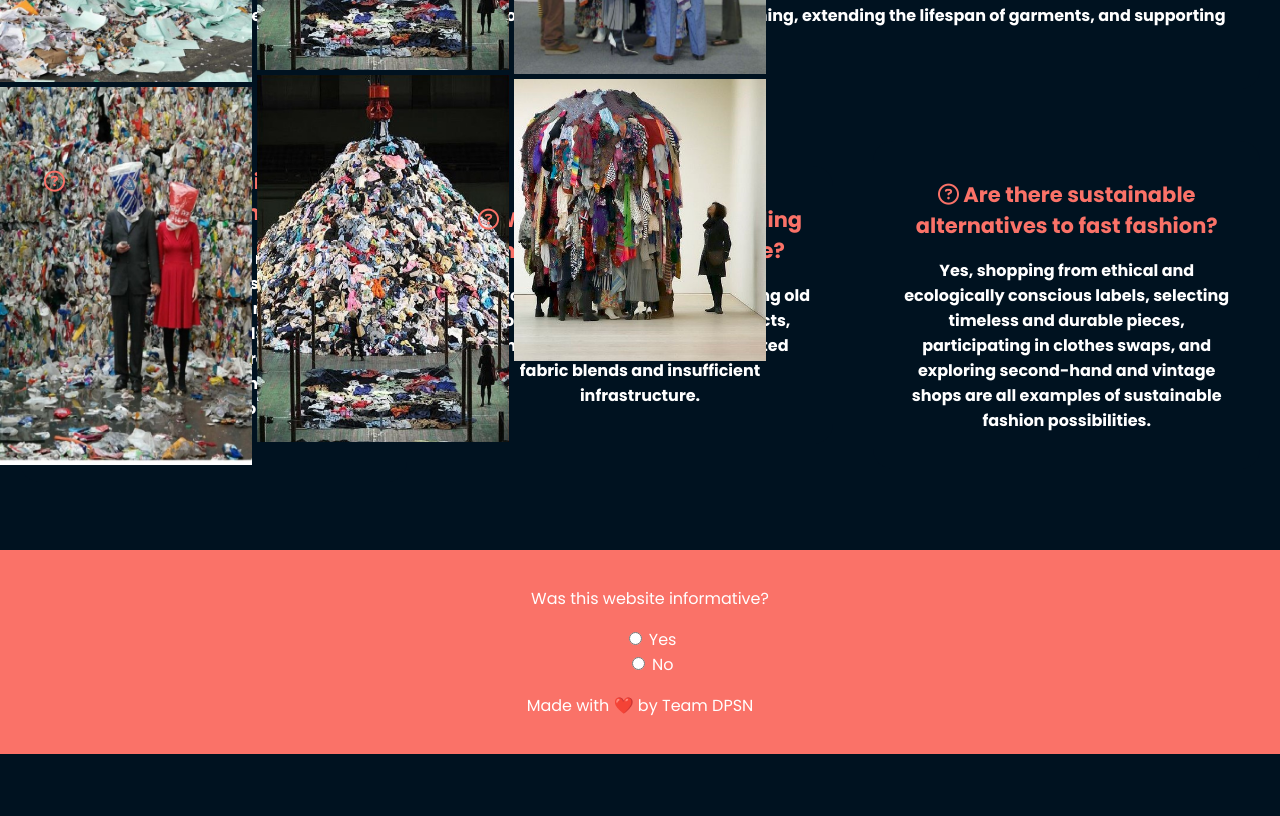
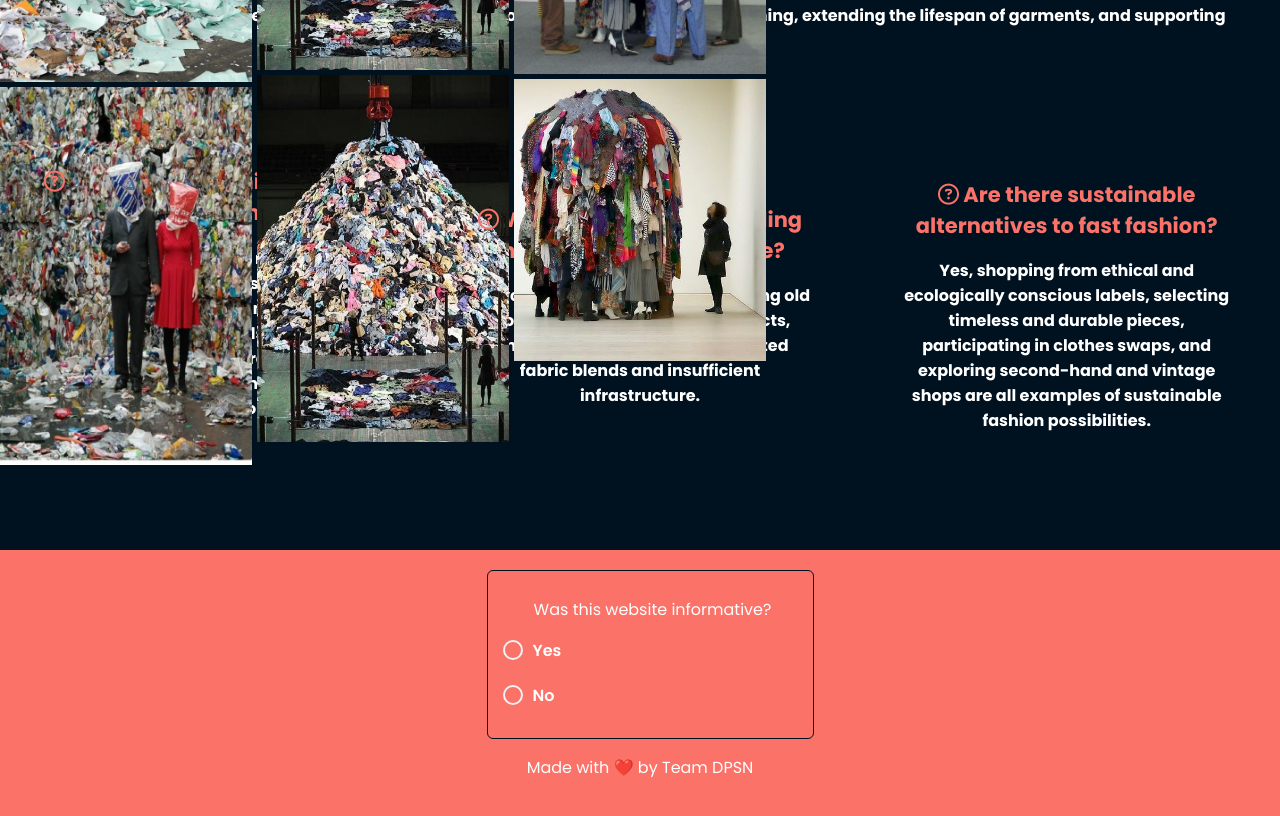
Before and after one commit to Ram-Bihari/new-interdps-main, a plain HTML site: page index.html in a window 1280 px wide. Shown: the part 1744-2560 px from the top of the page. Before the commit the page ends 2498 px from the top, so only its background shows below. Drawn offline with nearby package versions, Linux system fonts and the light colour scheme.

Commit message:
Update style.css

```diff
--- a/style.css
+++ b/style.css
@@ -923,15 +923,15 @@ form {
 
 #indian {
   width: 100%;
-  height: 100vh;
+  height: 110vh;
 }
 
 .brands-card-container {
   display: flex;
   justify-content: space-between;
   max-width: 900px;
-  margin: 50px auto;
-  padding: 20px;
+  margin: 10px auto;
+  padding: 30px;
 }
 
 .brands-card {
@@ -973,3 +973,64 @@ form {
   font-weight: 800;
   margin-top: 10px;
 }
+.radio-container {
+  margin: 0 auto;
+  max-width: 300px;
+  border-style: solid;
+  border-color: #001220;
+  border-width: 1px;
+  border-radius: 6px;
+  padding: 10px;
+  padding-left: 15px;
+}
+
+.radio-wrapper {
+  margin-bottom: 20px;
+}
+
+.radio-button {
+  display: flex;
+  align-items: center;
+  cursor: pointer;
+  transition: all 0.2s ease-in-out;
+}
+
+.radio-button:hover {
+  transform: translateY(-2px);
+}
+
+.radio-button input[type="radio"] {
+  display: none;
+}
+
+.radio-checkmark {
+  display: inline-block;
+  position: relative;
+  width: 16px;
+  height: 16px;
+  margin-right: 10px;
+  border: 2px solid #f1f2f3;
+  border-radius: 50%;
+}
+
+.radio-checkmark:before {
+  content: "";
+  position: absolute;
+  top: 50%;
+  left: 50%;
+  transform: translate(-50%, -50%) scale(0);
+  width: 8px;
+  height: 8px;
+  border-radius: 50%;
+  background-color: #f1f2f3;
+  transition: all 0.2s ease-in-out;
+}
+
+.radio-button input[type="radio"]:checked ~ .radio-checkmark:before {
+  transform: translate(-50%, -50%) scale(1);
+}
+
+.radio-label {
+  font-size: 16px;
+  font-weight: 600;
+}
```
